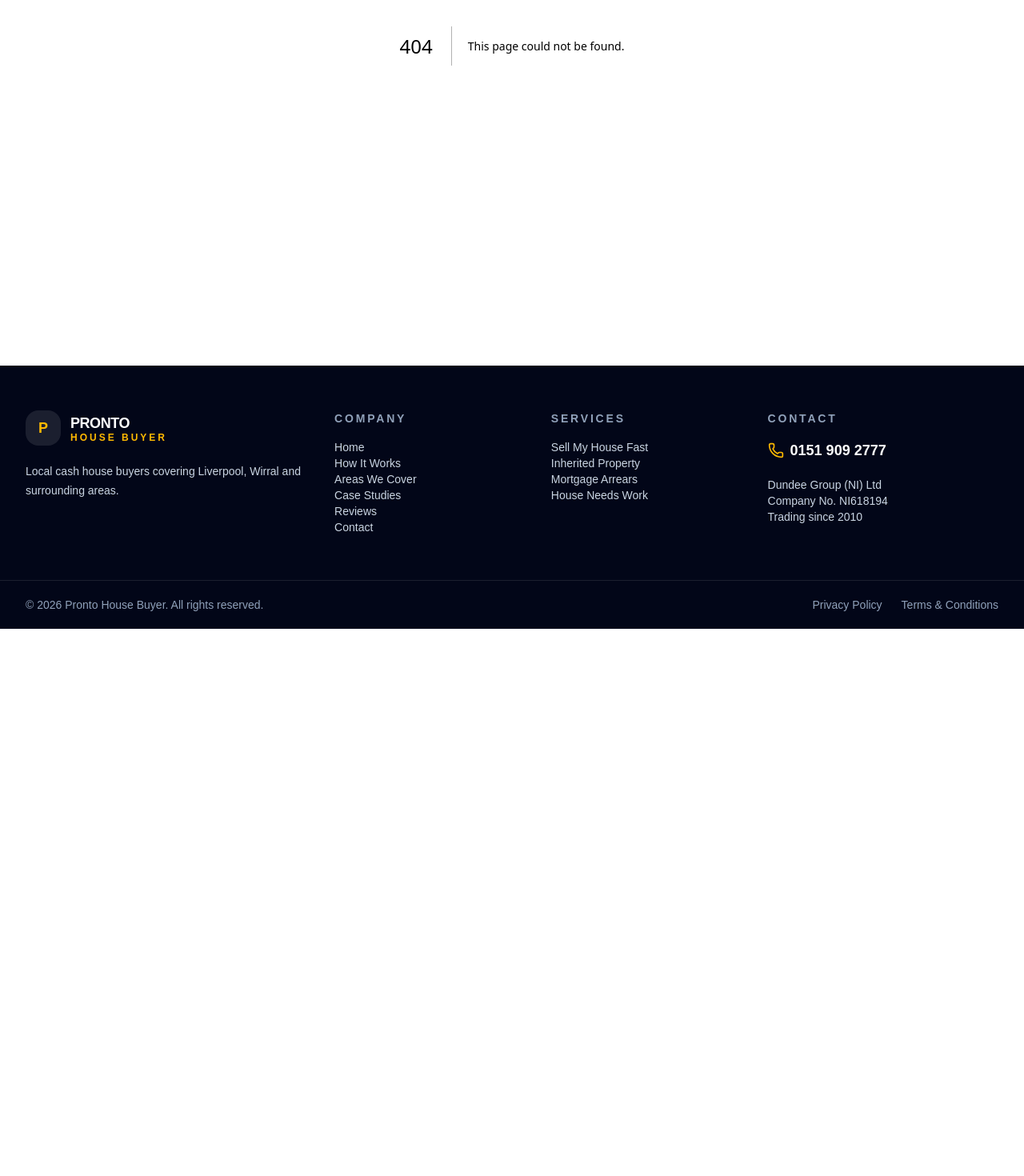
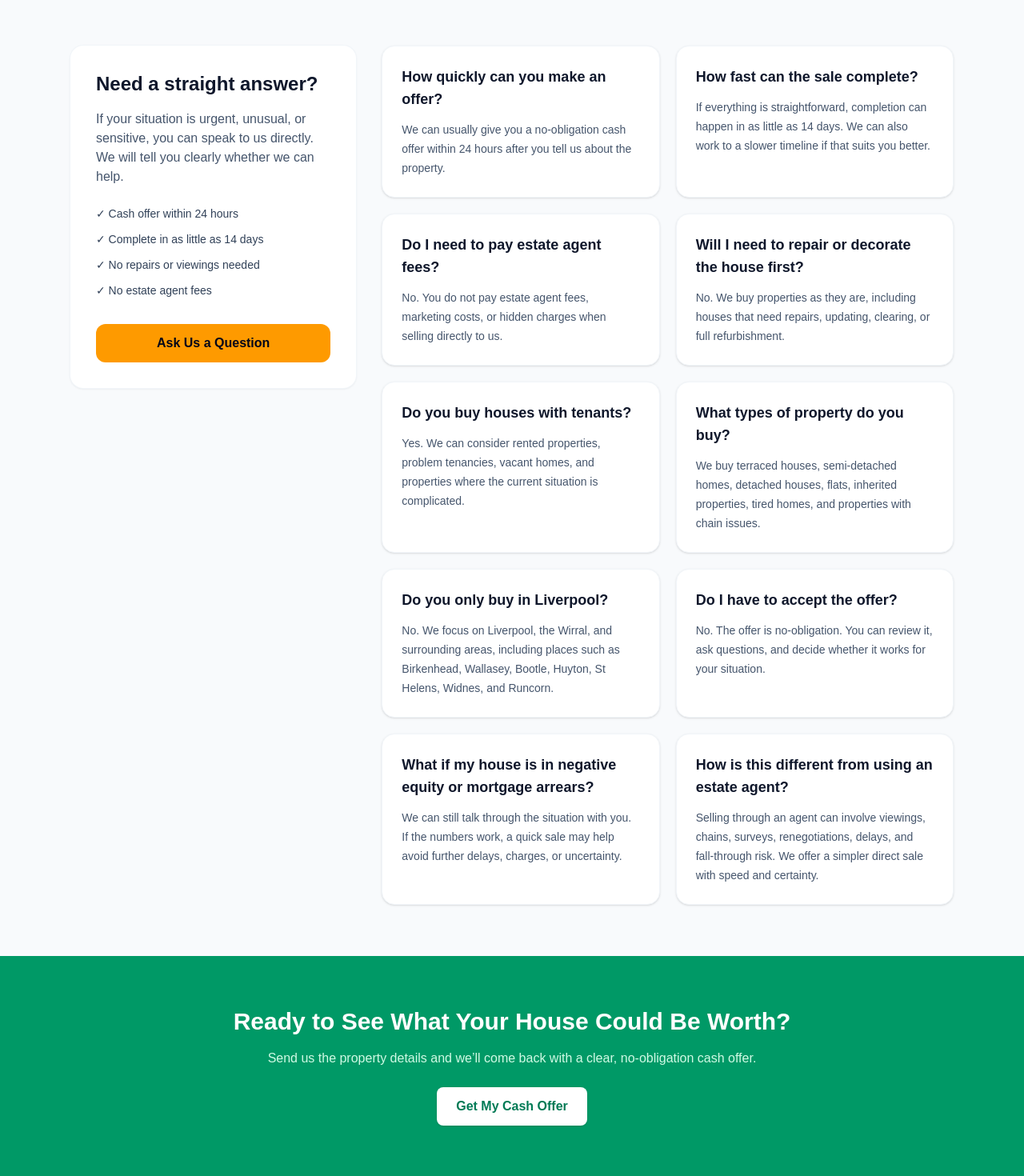
Before and after one commit to DiamondOPS/pronto-web, a Next.js app: page /faqs in a window 1280 px wide. Before the commit this address had no page. Shown: the part 420-1890 px from the top of the page at 80% size. Before the commit the page ends 1206 px from the top, so only its background shows below. Built offline with nearby package versions, Linux system fonts and the light colour scheme.

Commit message:
add faqs page

```diff
--- /dev/null
+++ b/app/faqs/page.tsx
@@ -0,0 +1,128 @@
+
+
+const faqs = [
+  {
+    question: "How quickly can you make an offer?",
+    answer:
+      "We can usually give you a no-obligation cash offer within 24 hours after you tell us about the property.",
+  },
+  {
+    question: "How fast can the sale complete?",
+    answer:
+      "If everything is straightforward, completion can happen in as little as 14 days. We can also work to a slower timeline if that suits you better.",
+  },
+  {
+    question: "Do I need to pay estate agent fees?",
+    answer:
+      "No. You do not pay estate agent fees, marketing costs, or hidden charges when selling directly to us.",
+  },
+  {
+    question: "Will I need to repair or decorate the house first?",
+    answer:
+      "No. We buy properties as they are, including houses that need repairs, updating, clearing, or full refurbishment.",
+  },
+  {
+    question: "Do you buy houses with tenants?",
+    answer:
+      "Yes. We can consider rented properties, problem tenancies, vacant homes, and properties where the current situation is complicated.",
+  },
+  {
+    question: "What types of property do you buy?",
+    answer:
+      "We buy terraced houses, semi-detached homes, detached houses, flats, inherited properties, tired homes, and properties with chain issues.",
+  },
+  {
+    question: "Do you only buy in Liverpool?",
+    answer:
+      "No. We focus on Liverpool, the Wirral, and surrounding areas, including places such as Birkenhead, Wallasey, Bootle, Huyton, St Helens, Widnes, and Runcorn.",
+  },
+  {
+    question: "Do I have to accept the offer?",
+    answer:
+      "No. The offer is no-obligation. You can review it, ask questions, and decide whether it works for your situation.",
+  },
+  {
+    question: "What if my house is in negative equity or mortgage arrears?",
+    answer:
+      "We can still talk through the situation with you. If the numbers work, a quick sale may help avoid further delays, charges, or uncertainty.",
+  },
+  {
+    question: "How is this different from using an estate agent?",
+    answer:
+      "Selling through an agent can involve viewings, chains, surveys, renegotiations, delays, and fall-through risk. We offer a simpler direct sale with speed and certainty.",
+  },
+];
+
+export default function FAQsPage() {
+  return (
+    <main className="bg-slate-50">
+      <section className="bg-slate-900 px-6 py-20 text-center text-white">
+        <div className="mx-auto max-w-4xl">
+          <p className="mb-4 text-sm font-semibold uppercase tracking-[0.25em] text-amber-400">
+            Common Questions
+          </p>
+          <h1 className="mb-6 text-4xl font-bold md:text-5xl">
+            Frequently Asked Questions
+          </h1>
+          <p className="mx-auto max-w-2xl text-lg text-slate-300">
+            Clear answers about selling your house quickly, privately, and without estate agent fees.
+          </p>
+        </div>
+      </section>
+
+      <section className="mx-auto grid max-w-6xl gap-8 px-6 py-16 lg:grid-cols-[1fr_2fr]">
+        <aside className="rounded-2xl bg-white p-8 shadow-sm ring-1 ring-slate-100 lg:sticky lg:top-24 lg:self-start">
+          <h2 className="text-2xl font-bold text-slate-900">
+            Need a straight answer?
+          </h2>
+          <p className="mt-4 text-slate-600">
+            If your situation is urgent, unusual, or sensitive, you can speak to us directly. We will tell you clearly whether we can help.
+          </p>
+          <div className="mt-6 space-y-3 text-sm text-slate-700">
+            <p>✓ Cash offer within 24 hours</p>
+            <p>✓ Complete in as little as 14 days</p>
+            <p>✓ No repairs or viewings needed</p>
+            <p>✓ No estate agent fees</p>
+          </div>
+          <a
+            href="/contact"
+            className="mt-8 inline-flex w-full items-center justify-center rounded-xl bg-amber-500 px-5 py-3 font-semibold text-slate-950 transition hover:bg-amber-400"
+          >
+            Ask Us a Question
+          </a>
+        </aside>
+
+        <div className="grid gap-5 md:grid-cols-2">
+          {faqs.map((faq) => (
+            <article
+              key={faq.question}
+              className="rounded-2xl border border-slate-100 bg-white p-6 shadow-sm transition hover:-translate-y-0.5 hover:shadow-md"
+            >
+              <h2 className="text-lg font-semibold text-slate-900">
+                {faq.question}
+              </h2>
+              <p className="mt-3 text-sm leading-6 text-slate-600">
+                {faq.answer}
+              </p>
+            </article>
+          ))}
+        </div>
+      </section>
+
+      <section className="bg-emerald-600 px-6 py-16 text-center text-white">
+        <h2 className="mb-4 text-3xl font-semibold">
+          Ready to See What Your House Could Be Worth?
+        </h2>
+        <p className="mx-auto mb-6 max-w-2xl text-emerald-100">
+          Send us the property details and we’ll come back with a clear, no-obligation cash offer.
+        </p>
+        <a
+          href="/contact"
+          className="inline-block rounded-lg bg-white px-6 py-3 font-semibold text-emerald-700 shadow transition hover:bg-slate-100"
+        >
+          Get My Cash Offer
+        </a>
+      </section>
+    </main>
+  );
+}
--- a/components/Footer.tsx
+++ b/components/Footer.tsx
@@ -38,6 +38,8 @@ export default function Footer() {
             <Link href="/case-studies">Case Studies</Link>
             <br />
             <Link href="/reviews">Reviews</Link>
+            <br />
+            <Link href="/faqs">FAQs</Link>
             <br />
             <Link href="/contact">Contact</Link>
           </div>
--- a/components/Header.tsx
+++ b/components/Header.tsx
@@ -8,6 +8,7 @@ const navItems = [
   { href: "/areas-we-cover", label: "Areas We Cover" },
   { href: "/case-studies", label: "Case Studies" },
   { href: "/reviews", label: "Reviews" },
+  { href: "/faqs", label: "FAQs" },
   { href: "/contact", label: "Contact" },
 ];
 
```
